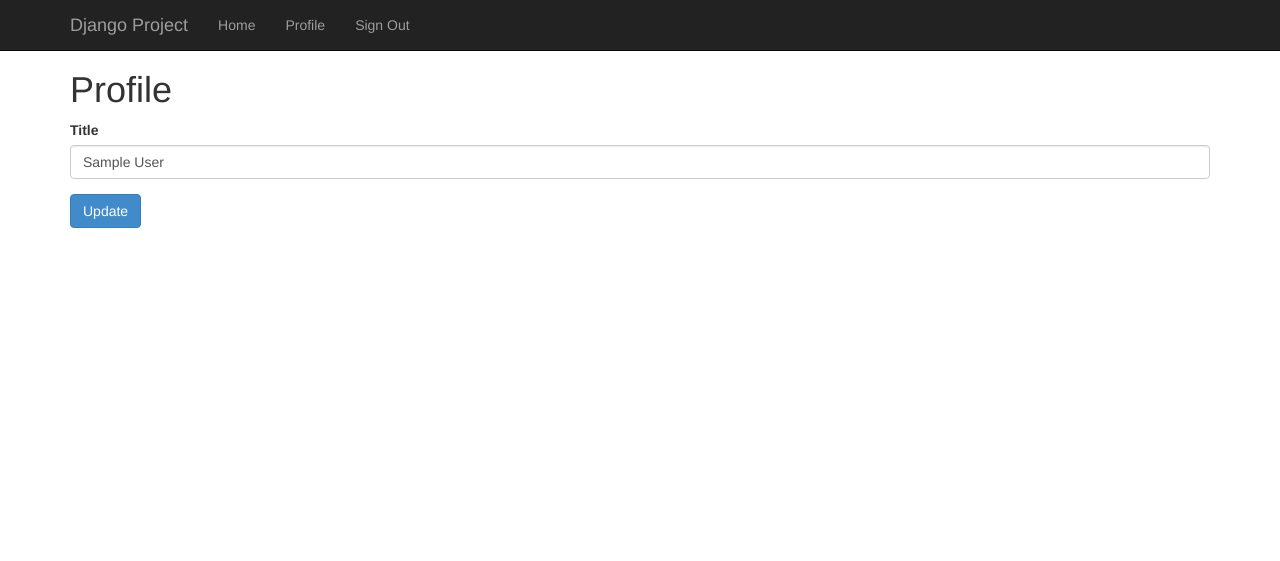
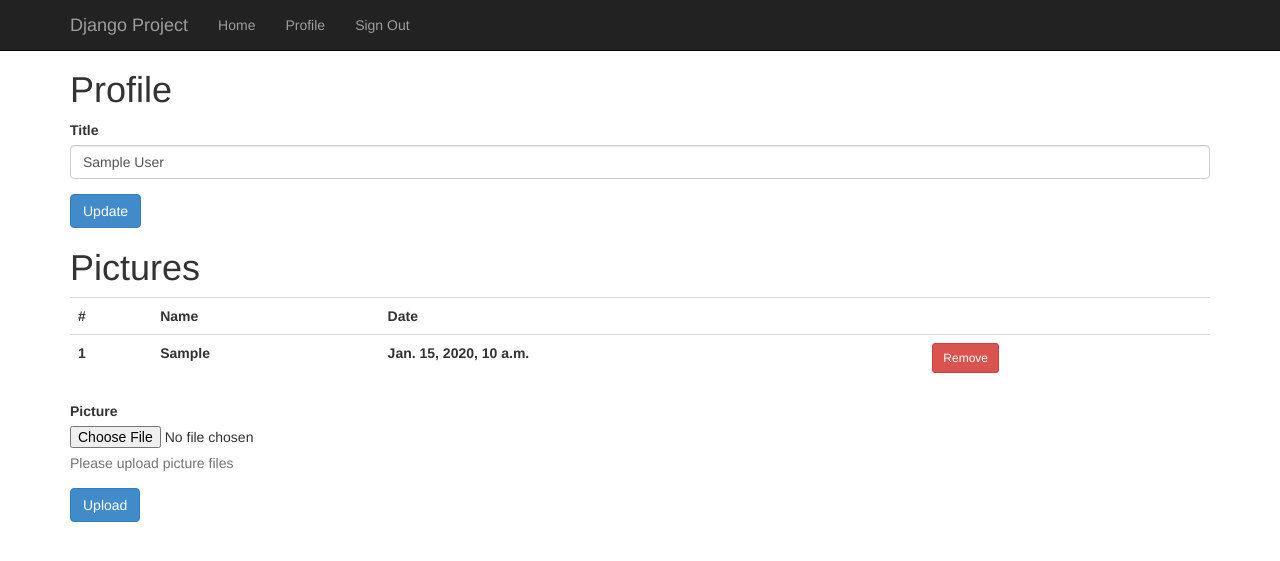
Before and after one commit to goldsoft1206/massive-octo-ninja, a Django app: page /profile/ in a window 1280 px wide. Shown: the top 561 px of the page. Run offline with Django 3.2, Linux system fonts and the light colour scheme; a user stored in the database is signed in; tables that the repository leaves empty hold one stand-in row (values such as "Sample post"); lists and menus that the app fills with data are empty; some libraries are stand-ins or nearby versions.

Commit message:
picture upload/delete implemented

```diff
--- a/app/accounts/forms.py
+++ b/app/accounts/forms.py
@@ -1,8 +1,14 @@
 from django.forms import ModelForm
-from accounts.models import Profile
+from accounts.models import Profile, UploadedFile
 
 
 class ProfileForm(ModelForm):
 	class Meta:
 		model = Profile
 		fields = ['title']
+
+
+class UploadForm(ModelForm):
+	class Meta:
+		model = UploadedFile
+		exclude = ['upload_dt']
--- a/app/accounts/models.py
+++ b/app/accounts/models.py
@@ -1,7 +1,55 @@
+import os
+
 from django.db import models
 from django.contrib.auth.models import User
+from django.dispatch import receiver
 
 
 class Profile(models.Model):
     user = models.OneToOneField(User)
     title = models.CharField(max_length=100)
+
+
+def upload_path(self, filename):
+    return "%d/%s" % (self.user.pk, filename)
+
+
+class UploadedFile(models.Model):
+    FILETYPE_CHOICES = (
+        ('P', 'Picture'),
+        ('A', 'Audio'),
+        ('V', 'Video'),
+    )
+    user = models.ForeignKey(User, related_name="files")
+    file_type = models.CharField(max_length=1, choices=FILETYPE_CHOICES, default='P')
+    upload = models.FileField(upload_to=upload_path)
+    upload_dt = models.DateTimeField(auto_now_add=True)
+
+    def filename(self):
+        return os.path.basename(self.upload.name)
+
+
+# These two auto-delete files from filesystem when they are unneeded:
+@receiver(models.signals.post_delete, sender=UploadedFile)
+def auto_delete_file_on_delete(sender, instance, **kwargs):
+    """
+    Deletes file from filesystem
+    when corresponding `UploadedFile` object is deleted.
+    """
+    if instance.upload:
+        if os.path.isfile(instance.upload.path):
+            os.remove(instance.upload.path)
+
+@receiver(models.signals.pre_save, sender=UploadedFile)
+def auto_delete_file_on_change(sender, instance, **kwargs):
+    """
+    Deletes file from filesystem
+    when corresponding `UploadedFile` object is changed.
+    """
+    if not instance.pk:
+        return False
+
+    try:
+        old_file = UploadedFile.objects.get(pk=instance.pk).upload
+    except UploadedFile.DoesNotExist:
+        return False
--- a/app/accounts/views.py
+++ b/app/accounts/views.py
@@ -1,9 +1,12 @@
 from django.shortcuts import render
-from django.views.generic import FormView
+from django.views.generic import FormView, DeleteView
 from django.contrib.auth.decorators import login_required
 from django.utils.decorators import method_decorator
+from django.http import HttpResponseRedirect
+from django.shortcuts import render
 
-from accounts.forms import ProfileForm
+from accounts.forms import ProfileForm, UploadForm
+from accounts.forms import UploadedFile
 
 
 class ProfileView(FormView):
@@ -25,3 +28,26 @@
         self.request.user.profile.title = form.cleaned_data['title']
         self.request.user.profile.save()
         return super(ProfileView, self).form_valid(form)
+
+    def get_context_data(self, **kwargs):
+        context = super(ProfileView, self).get_context_data(**kwargs)
+        context['pictures'] = UploadedFile.objects.filter(user=self.request.user, file_type='P')
+        return context
+
+
+def upload_file(request):
+    print request.POST, request.FILES
+    if request.method == 'POST':
+        form = UploadForm(request.POST, request.FILES)
+        if form.is_valid():
+            # file is saved
+            form.save()
+            return HttpResponseRedirect('/profile')
+    #return render(request, 'upload.html', {'form': form}
+    return HttpResponseRedirect('/profile')
+
+
+class RemoveUploadView(DeleteView):
+    model = UploadedFile
+    success_url = '/profile'
+    template_name = 'confirm_delete.html'
--- a/app/app/settings.py
+++ b/app/app/settings.py
@@ -94,6 +94,12 @@
     os.path.join(BASE_DIR, 'static'),
 )
 
+MEDIA_URL = '/media/'
+
+MEDIA_ROOT = (
+    os.path.join(BASE_DIR, 'media')
+)
+
 
 # TEMPLATE_CONTEXT_PROCESSORS
 # https://docs.djangoproject.com/en/1.7/ref/settings/#std:setting-TEMPLATE_CONTEXT_PROCESSORS
--- a/app/app/urls.py
+++ b/app/app/urls.py
@@ -3,12 +3,14 @@
 from django.views.generic.base import TemplateView
 from django.contrib.auth.decorators import login_required
 
-from accounts.views import ProfileView
+from accounts.views import ProfileView, RemoveUploadView
 
 
 urlpatterns = patterns('',
     url(r'^$', login_required(TemplateView.as_view(template_name='home.html')), name='home'),
     url(r'^profile/$', ProfileView.as_view(), name='profile'),
+    url(r'^profile/upload/$', 'accounts.views.upload_file', name='upload'),
+    url(r'^profile/removefile/(?P<pk>\d+)/$', RemoveUploadView.as_view(), name='file_remove'),
 
     url(r'^accounts/', include('allauth.urls')),
     url(r'^admin/', include(admin.site.urls)),
--- a/app/templates/profile.html
+++ b/app/templates/profile.html
@@ -13,4 +13,38 @@
 	{% bootstrap_form form %}
 	<button class="btn btn-primary" type="submit">Update</button>
 </form>
+
+<h1>{% trans "Pictures" %}</h1>
+
+{% if pictures %}
+<table class="table">
+	<tr>
+		<th>#</th>
+		<th>Name</th>
+		<th>Date</th>
+		<th></th>
+	</th>
+	{% for picture in pictures %}
+	<tr>
+		<th>{{ forloop.counter }}</th>
+		<th>{{ picture.filename }}</th>
+		<th>{{ picture.upload_dt }}</th>
+		<th><a class="btn btn-danger btn-sm" href="{% url 'file_remove' pk=picture.pk %}">Remove</a></th>
+	</th>
+	{% endfor %}
+</table>
+{% endif %}
+<form action="{% url 'upload' %}" method="post" enctype="multipart/form-data">
+	{% csrf_token %}
+	<input type="hidden" name="user" value="{{request.user.pk}}">
+	<input type="hidden" name="file_type" value="P">
+	<div class="form-group">
+    	<label for="uploadFile">Picture</label>
+    	<input type="file" id="uploadFile" name="upload">
+    	<p class="help-block">Please upload picture files</p>
+  	</div>
+  	<button type="submit" class="btn btn-primary">Upload</button>
+</form>
+
+
 {% endblock %}
```
Also changed, not shown: app/accounts/admin.py (+6 -1 lines), app/templates/confirm_delete.html (added, +11 -0 lines), app/accounts/migrations/0002_uploadedfile.py (added), app/accounts/migrations/0003_uploadedfile_upload_dt.py (added).
